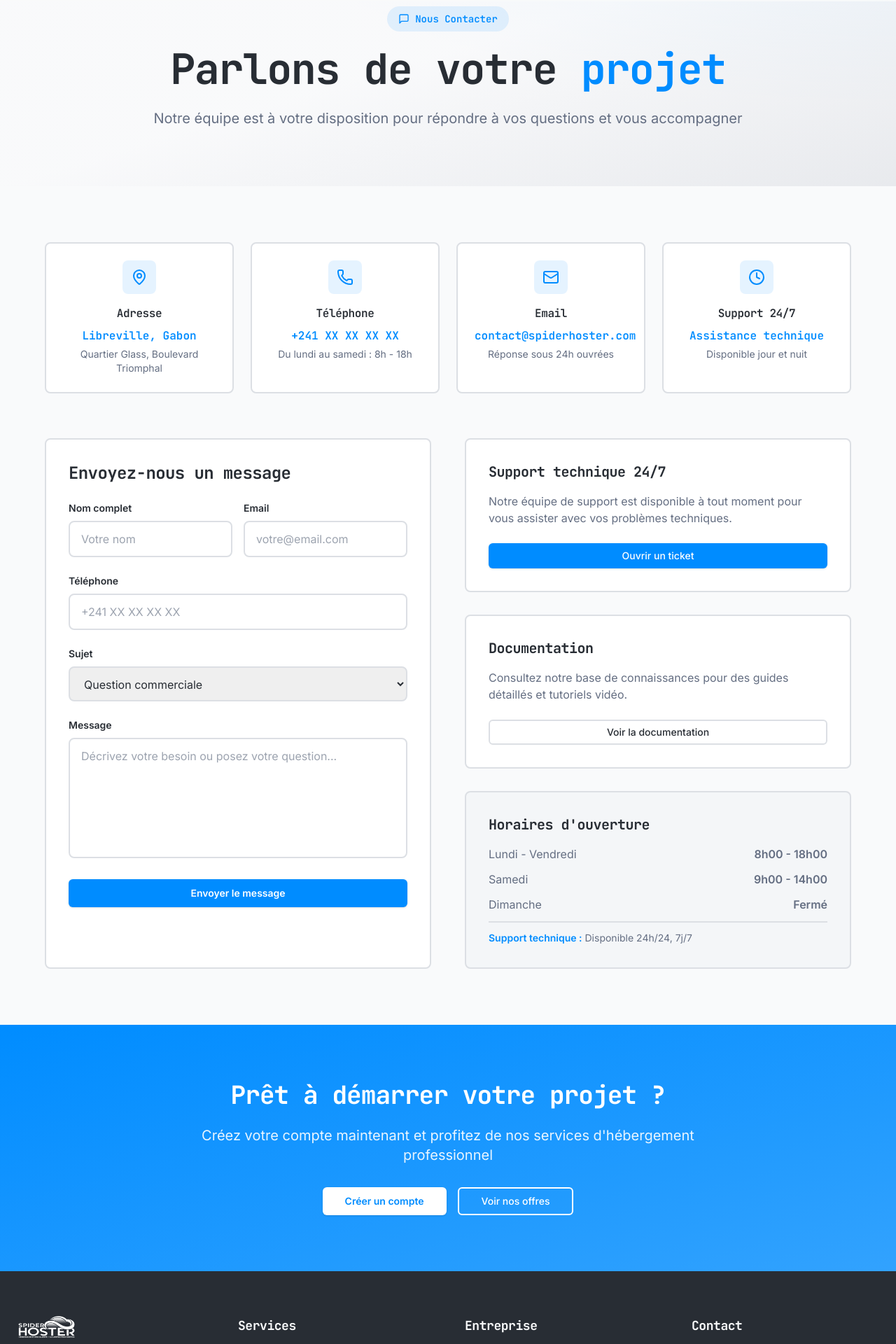
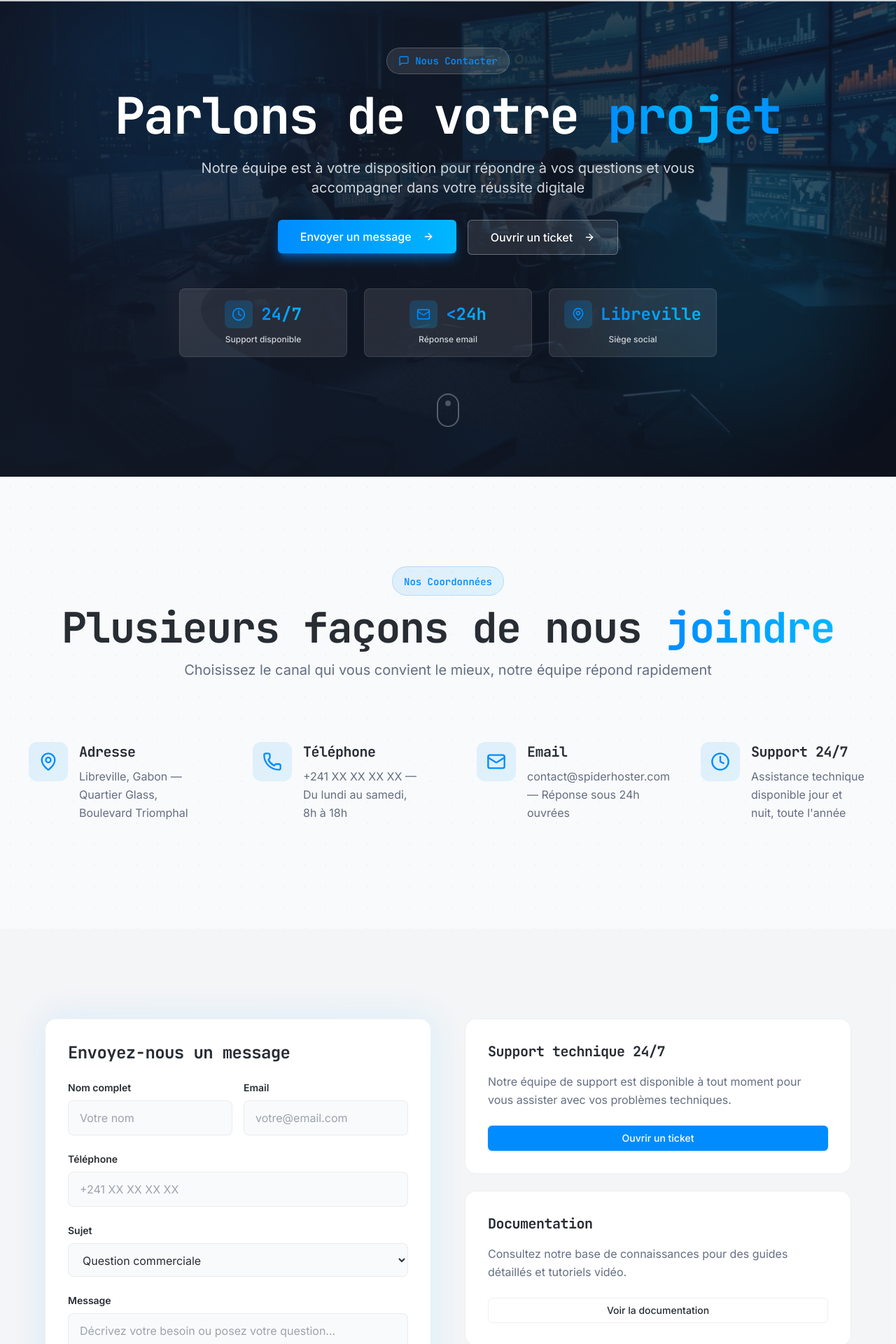
Before and after one commit to brice214/sg-6b163f7e-d25b-45da-95b7-a0681ea5011c-1791216779, a Next.js app: page /contact in a window 1280 px wide. Shown: the part 119-2039 px from the top of the page at 70% size. Built offline with nearby package versions, Linux system fonts and the light colour scheme.

Commit message:
feat(pages): implement contact page layout

```diff
--- a/src/pages/contact.tsx
+++ b/src/pages/contact.tsx
@@ -1,104 +1,80 @@
 import { SEO } from "@/components/SEO";
 import { Header } from "@/components/Header";
 import { Footer } from "@/components/Footer";
-import { Card } from "@/components/ui/card";
+import { SpiderWeb } from "@/components/SpiderWeb";
+import { PageHero } from "@/components/shared/PageHero";
+import { FeatureGrid, type FeatureItem } from "@/components/shared/FeatureGrid";
 import { Button } from "@/components/ui/button";
 import { MapPin, Phone, Mail, Clock, MessageSquare } from "lucide-react";
 
-export default function Contact() {
-  const coordonnees = [
+const coordonnees: FeatureItem[] = [
   {
     icon: MapPin,
     title: "Adresse",
-      info: "Libreville, Gabon",
-      details: "Quartier Glass, Boulevard Triomphal"
+    description: "Libreville, Gabon — Quartier Glass, Boulevard Triomphal",
   },
   {
     icon: Phone,
     title: "Téléphone",
-      info: "+241 XX XX XX XX",
-      details: "Du lundi au samedi : 8h - 18h"
+    description: "+241 XX XX XX XX — Du lundi au samedi, 8h à 18h",
   },
   {
     icon: Mail,
     title: "Email",
-      info: "contact@spiderhoster.com",
-      details: "Réponse sous 24h ouvrées"
+    description: "contact@spiderhoster.com — Réponse sous 24h ouvrées",
   },
   {
     icon: Clock,
     title: "Support 24/7",
-      info: "Assistance technique",
-      details: "Disponible jour et nuit"
-    }
+    description: "Assistance technique disponible jour et nuit, toute l'année",
+  },
 ];
 
+export default function Contact() {
   return (
     <>
       <SEO
         title="Nous Contacter | SPIDERHOSTER"
         description="Contactez SPIDERHOSTER pour toute question sur nos services d'hébergement web, VPS, WordPress ou noms de domaine. Support 24/7 disponible."
       />
+      <SpiderWeb />
+      <div className="relative z-10">
+        <Header />
+        <PageHero
+          badgeIcon={MessageSquare}
+          badgeLabel="Nous Contacter"
+          titlePrefix="Parlons de votre"
+          titleHighlight="projet"
+          description="Notre équipe est à votre disposition pour répondre à vos questions et vous accompagner dans votre réussite digitale"
+          backgroundImage="/generated/contact-support.png"
+          imageAlt="Centre de support SPIDERHOSTER"
+          primaryCta={{ label: "Envoyer un message", href: "#form" }}
+          secondaryCta={{ label: "Ouvrir un ticket", href: "https://spiderhoster.com/portail" }}
+          stats={[
+            { icon: Clock, value: "24/7", label: "Support disponible" },
+            { icon: Mail, value: "<24h", label: "Réponse email" },
+            { icon: MapPin, value: "Libreville", label: "Siège social" },
+          ]}
+        />
 
-      <Header />
+        <FeatureGrid
+          badgeLabel="Nos Coordonnées"
+          title="Plusieurs façons de nous"
+          highlight="joindre"
+          subtitle="Choisissez le canal qui vous convient le mieux, notre équipe répond rapidement"
+          features={coordonnees}
+          columns={4}
+        />
 
-      <main className="min-h-screen">
-        {/* Hero Section */}
-        <section className="relative bg-gradient-to-br from-background via-background to-muted pt-32 pb-20 overflow-hidden">
-          <div className="absolute inset-0 bg-[radial-gradient(ellipse_at_top_right,_var(--tw-gradient-stops))] from-primary/5 via-transparent to-transparent" />
-
-          <div className="container mx-auto px-4 relative z-10">
-            <div className="max-w-4xl mx-auto text-center">
-              <div className="inline-flex items-center gap-2 px-4 py-2 rounded-full bg-primary/10 text-primary mb-6">
-                <MessageSquare className="w-4 h-4" />
-                <span className="text-sm font-mono font-semibold">Nous Contacter</span>
-              </div>
-
-              <h1 className="text-5xl md:text-6xl font-mono font-bold text-foreground mb-6 leading-tight">
-                Parlons de votre{" "}
-                <span className="text-primary">projet</span>
-              </h1>
-
-              <p className="text-xl text-muted-foreground leading-relaxed">
-                Notre équipe est à votre disposition pour répondre à vos questions et vous accompagner
-              </p>
-            </div>
-          </div>
-        </section>
-
-        {/* Contact Info Cards */}
-        <section className="py-20 bg-background">
+        <section id="form" className="py-20 lg:py-32 bg-muted/30">
           <div className="container mx-auto px-4">
-            <div className="grid md:grid-cols-2 lg:grid-cols-4 gap-6 max-w-6xl mx-auto mb-16">
-              {coordonnees.map((coord, index) => {
-                const Icon = coord.icon;
-                return (
-                  <Card key={index} className="p-6 border-2 text-center hover:shadow-lg transition-all duration-300">
-                    <div className="w-12 h-12 bg-primary/10 rounded-lg flex items-center justify-center mb-4 mx-auto">
-                      <Icon className="w-6 h-6 text-primary" />
-                    </div>
-                    <h3 className="font-semibold text-foreground mb-2">
-                      {coord.title}
-                    </h3>
-                    <p className="text-primary font-mono font-semibold mb-1">
-                      {coord.info}
-                    </p>
-                    <p className="text-sm text-muted-foreground">
-                      {coord.details}
-                    </p>
-                  </Card>
-                );
-              })}
-            </div>
-
-            {/* Contact Form & Info */}
             <div className="grid lg:grid-cols-2 gap-12 max-w-6xl mx-auto">
-              {/* Form */}
-              <Card className="p-8 border-2">
+              <div className="relative">
+                <div className="absolute -inset-1 bg-gradient-to-r from-primary to-secondary opacity-10 blur-xl rounded-2xl" />
+                <div className="relative bg-card border border-border/50 rounded-2xl p-8">
                   <h2 className="text-2xl font-mono font-bold text-foreground mb-6">
                     Envoyez-nous un message
                   </h2>
-
                   <form className="space-y-6">
                     <div className="grid md:grid-cols-2 gap-4">
                       <div>
@@ -107,7 +83,7 @@ export default function Contact() {
                         </label>
                         <input
                           type="text"
-                        className="w-full px-4 py-3 border-2 rounded-lg focus:outline-none focus:ring-2 focus:ring-primary"
+                          className="w-full px-4 py-3 border border-border/50 rounded-lg bg-background focus:outline-none focus:ring-2 focus:ring-primary"
                           placeholder="Votre nom"
                         />
                       </div>
@@ -117,7 +93,7 @@ export default function Contact() {
                         </label>
                         <input
                           type="email"
-                        className="w-full px-4 py-3 border-2 rounded-lg focus:outline-none focus:ring-2 focus:ring-primary"
+                          className="w-full px-4 py-3 border border-border/50 rounded-lg bg-background focus:outline-none focus:ring-2 focus:ring-primary"
                           placeholder="votre@email.com"
                         />
                       </div>
@@ -129,7 +105,7 @@ export default function Contact() {
                       </label>
                       <input
                         type="tel"
-                      className="w-full px-4 py-3 border-2 rounded-lg focus:outline-none focus:ring-2 focus:ring-primary"
+                        className="w-full px-4 py-3 border border-border/50 rounded-lg bg-background focus:outline-none focus:ring-2 focus:ring-primary"
                         placeholder="+241 XX XX XX XX"
                       />
                     </div>
@@ -138,7 +114,7 @@ export default function Contact() {
                       <label className="block text-sm font-semibold text-foreground mb-2">
                         Sujet
                       </label>
-                    <select className="w-full px-4 py-3 border-2 rounded-lg focus:outline-none focus:ring-2 focus:ring-primary">
+                      <select className="w-full px-4 py-3 border border-border/50 rounded-lg bg-background focus:outline-none focus:ring-2 focus:ring-primary">
                         <option>Question commerciale</option>
                         <option>Support technique</option>
                         <option>Demande de devis</option>
@@ -153,100 +129,85 @@ export default function Contact() {
                       </label>
                       <textarea
                         rows={6}
-                      className="w-full px-4 py-3 border-2 rounded-lg focus:outline-none focus:ring-2 focus:ring-primary resize-none"
+                        className="w-full px-4 py-3 border border-border/50 rounded-lg bg-background focus:outline-none focus:ring-2 focus:ring-primary resize-none"
                         placeholder="Décrivez votre besoin ou posez votre question..."
                       />
                     </div>
 
-                  <Button size="lg" className="w-full bg-primary hover:bg-primary/90 text-white font-semibold">
+                    <Button size="lg" className="w-full bg-gradient-to-r from-primary to-secondary hover:opacity-90 text-white font-semibold">
                       Envoyer le message
                     </Button>
                   </form>
-              </Card>
+                </div>
+              </div>
 
-              {/* Additional Info */}
-              <div className="space-y-8">
-                <Card className="p-8 border-2">
+              <div className="space-y-6">
+                <div className="group relative">
+                  <div className="absolute inset-0 bg-gradient-to-br from-primary/5 to-secondary/5 rounded-2xl opacity-0 group-hover:opacity-100 transition-opacity" />
+                  <div className="relative p-8 rounded-2xl border border-border/50 group-hover:border-primary/30 transition-all bg-card">
                     <h3 className="text-xl font-mono font-bold text-foreground mb-4">
                       Support technique 24/7
                     </h3>
-                  <p className="text-muted-foreground mb-6">
+                    <p className="text-muted-foreground mb-6 leading-relaxed">
                       Notre équipe de support est disponible à tout moment pour vous assister avec vos problèmes techniques.
                     </p>
-                  <Button className="w-full bg-primary hover:bg-primary/90 text-white">
-                    <a href="https://spiderhoster.com/portail" target="_blank" rel="noopener noreferrer" className="w-full">
+                    <Button asChild className="w-full bg-primary hover:bg-primary/90 text-white">
+                      <a href="https://spiderhoster.com/portail" target="_blank" rel="noopener noreferrer">
                         Ouvrir un ticket
                       </a>
                     </Button>
-                </Card>
+                  </div>
+                </div>
 
-                <Card className="p-8 border-2">
+                <div className="group relative">
+                  <div className="absolute inset-0 bg-gradient-to-br from-primary/5 to-secondary/5 rounded-2xl opacity-0 group-hover:opacity-100 transition-opacity" />
+                  <div className="relative p-8 rounded-2xl border border-border/50 group-hover:border-primary/30 transition-all bg-card">
                     <h3 className="text-xl font-mono font-bold text-foreground mb-4">
                       Documentation
                     </h3>
-                  <p className="text-muted-foreground mb-6">
+                    <p className="text-muted-foreground mb-6 leading-relaxed">
                       Consultez notre base de connaissances pour des guides détaillés et tutoriels vidéo.
                     </p>
-                  <Button variant="outline" className="w-full border-2">
+                    <Button variant="outline" className="w-full border-border/50">
                       Voir la documentation
                     </Button>
-                </Card>
+                  </div>
+                </div>
 
-                <Card className="p-8 border-2 bg-muted/30">
-                  <h3 className="text-xl font-mono font-bold text-foreground mb-4">
-                    Horaires d'ouverture
+                <div className="relative bg-slate-900 border border-slate-800 rounded-2xl p-8">
+                  <h3 className="text-xl font-mono font-bold text-white mb-4">
+                    Horaires d&apos;ouverture
                   </h3>
-                  <div className="space-y-3 text-muted-foreground">
+                  <div className="space-y-3 text-gray-300">
                     <div className="flex justify-between">
                       <span>Lundi - Vendredi</span>
-                      <span className="font-semibold">8h00 - 18h00</span>
+                      <span className="font-semibold text-white">8h00 - 18h00</span>
                     </div>
                     <div className="flex justify-between">
                       <span>Samedi</span>
-                      <span className="font-semibold">9h00 - 14h00</span>
+                      <span className="font-semibold text-white">9h00 - 14h00</span>
                     </div>
                     <div className="flex justify-between">
                       <span>Dimanche</span>
-                      <span className="font-semibold">Fermé</span>
+                      <span className="font-semibold text-white">Fermé</span>
                     </div>
-                    <div className="pt-3 border-t-2">
-                      <p className="text-sm">
-                        <strong className="text-primary">Support technique :</strong> Disponible 24h/24, 7j/7
+                    <div className="pt-3 border-t border-slate-800">
+                      <p className="text-sm text-gray-300">
+                        <strong className="text-transparent bg-clip-text bg-gradient-to-r from-primary to-secondary">
+                          Support technique :
+                        </strong>{" "}
+                        Disponible 24h/24, 7j/7
                       </p>
                     </div>
                   </div>
-                </Card>
+                </div>
               </div>
             </div>
           </div>
         </section>
 
-        {/* CTA Section */}
-        <section className="py-20 bg-gradient-to-br from-primary to-primary/80">
-          <div className="container mx-auto px-4">
-            <div className="max-w-3xl mx-auto text-center text-white">
-              <h2 className="text-3xl md:text-4xl font-mono font-bold mb-6">
-                Prêt à démarrer votre projet ?
-              </h2>
-              <p className="text-xl mb-8 opacity-90">
-                Créez votre compte maintenant et profitez de nos services d'hébergement professionnel
-              </p>
-              <div className="flex flex-col sm:flex-row gap-4 justify-center">
-                <Button size="lg" className="bg-white text-primary hover:bg-white/90 font-semibold">
-                  <a href="https://spiderhoster.com/portail" target="_blank" rel="noopener noreferrer">
-                    Créer un compte
-                  </a>
-                </Button>
-                <Button size="lg" variant="outline" className="border-2 border-white text-white hover:bg-white/10">
-                  Voir nos offres
-                </Button>
+        <Footer />
       </div>
-            </div>
-          </div>
-        </section>
-      </main>
-
-      <Footer />
     </>
   );
 }
```
Also changed, not shown: public/generated/contact-support.png (added). Lines whose indentation alone changed are shown as unchanged.
